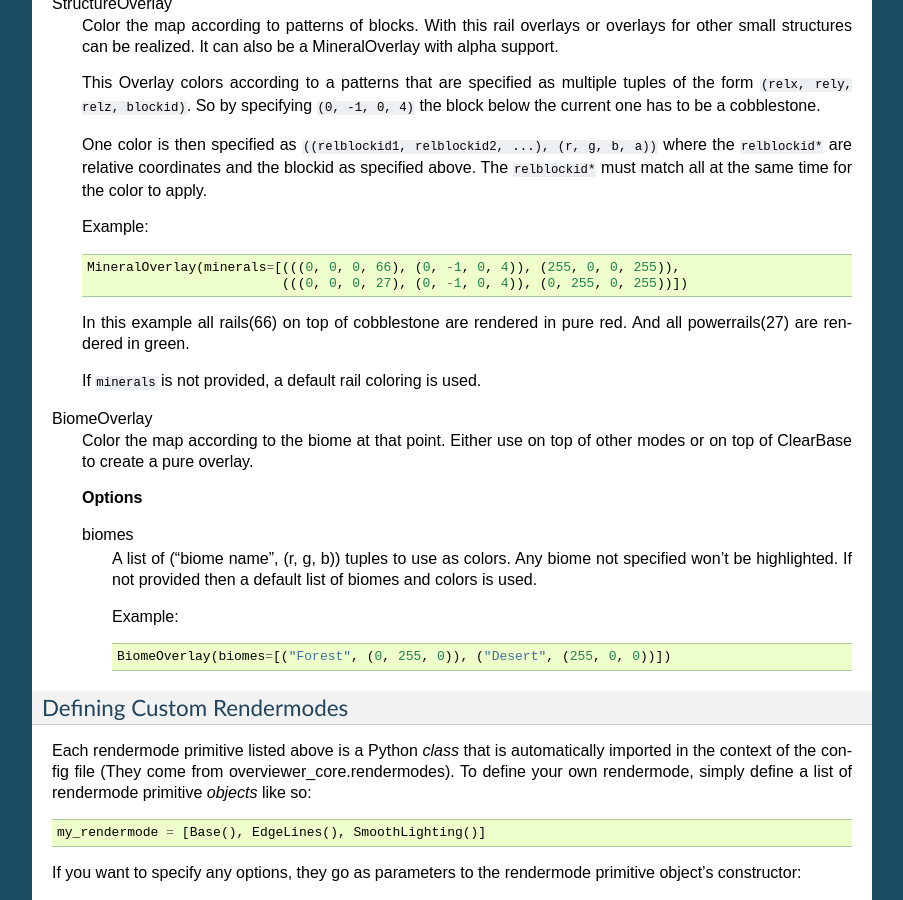
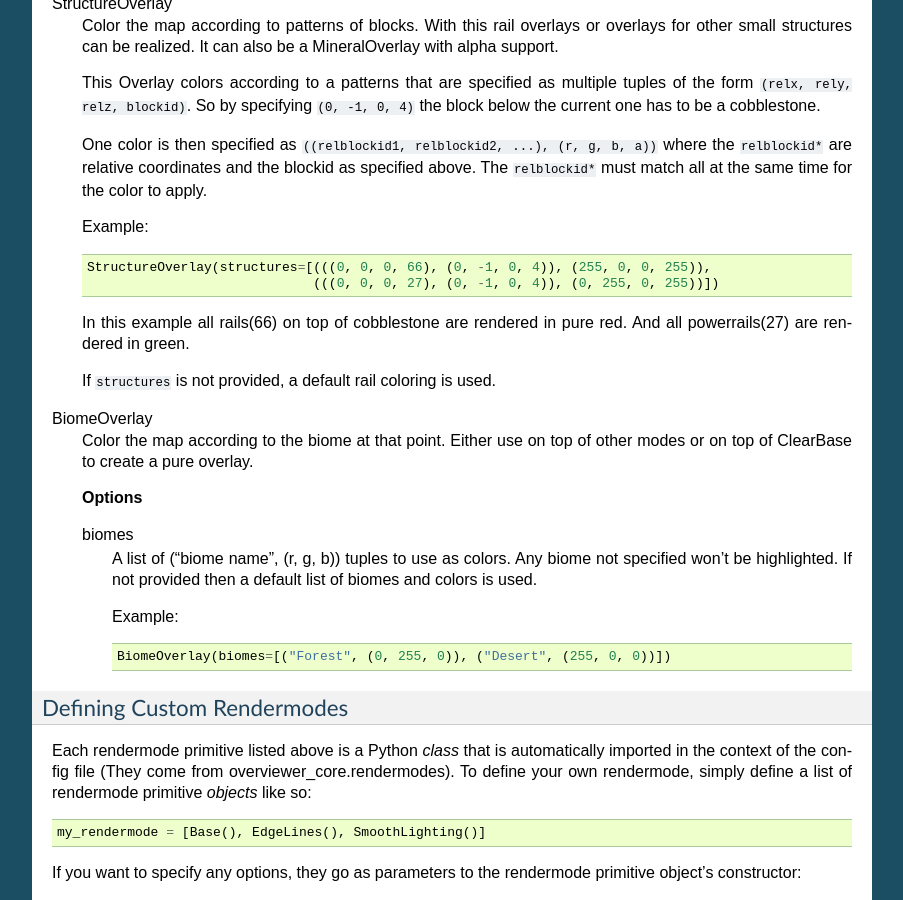
Before and after one commit to overviewer/Minecraft-Overviewer, a Sphinx documentation site: the page built from docs/config.rst, in a window 1280 px wide and 900 px high, scrolled down 18555 px. Shown: the whole window, without its empty margins (198-1101 px from the left). Built offline with Sphinx 7.4.7, drawn with Linux system fonts in a browser that asks for light colours.

Commit message:
Small documentation bug for StructureOverlay.
When adding documentation for the StructureOverlay I missed some
copy and paste error.

fixes #1229

```diff
--- a/docs/config.rst
+++ b/docs/config.rst
@@ -1172,13 +1172,13 @@ StructureOverlay
 
     Example::
 
-        MineralOverlay(minerals=[(((0, 0, 0, 66), (0, -1, 0, 4)), (255, 0, 0, 255)),
-                                 (((0, 0, 0, 27), (0, -1, 0, 4)), (0, 255, 0, 255))])
+        StructureOverlay(structures=[(((0, 0, 0, 66), (0, -1, 0, 4)), (255, 0, 0, 255)),
+                                     (((0, 0, 0, 27), (0, -1, 0, 4)), (0, 255, 0, 255))])
 
     In this example all rails(66) on top of cobblestone are rendered in
     pure red. And all powerrails(27) are rendered in green.
 
-    If ``minerals`` is not provided, a default rail coloring is used.
+    If ``structures`` is not provided, a default rail coloring is used.
 
 BiomeOverlay
     Color the map according to the biome at that point. Either use on
```
